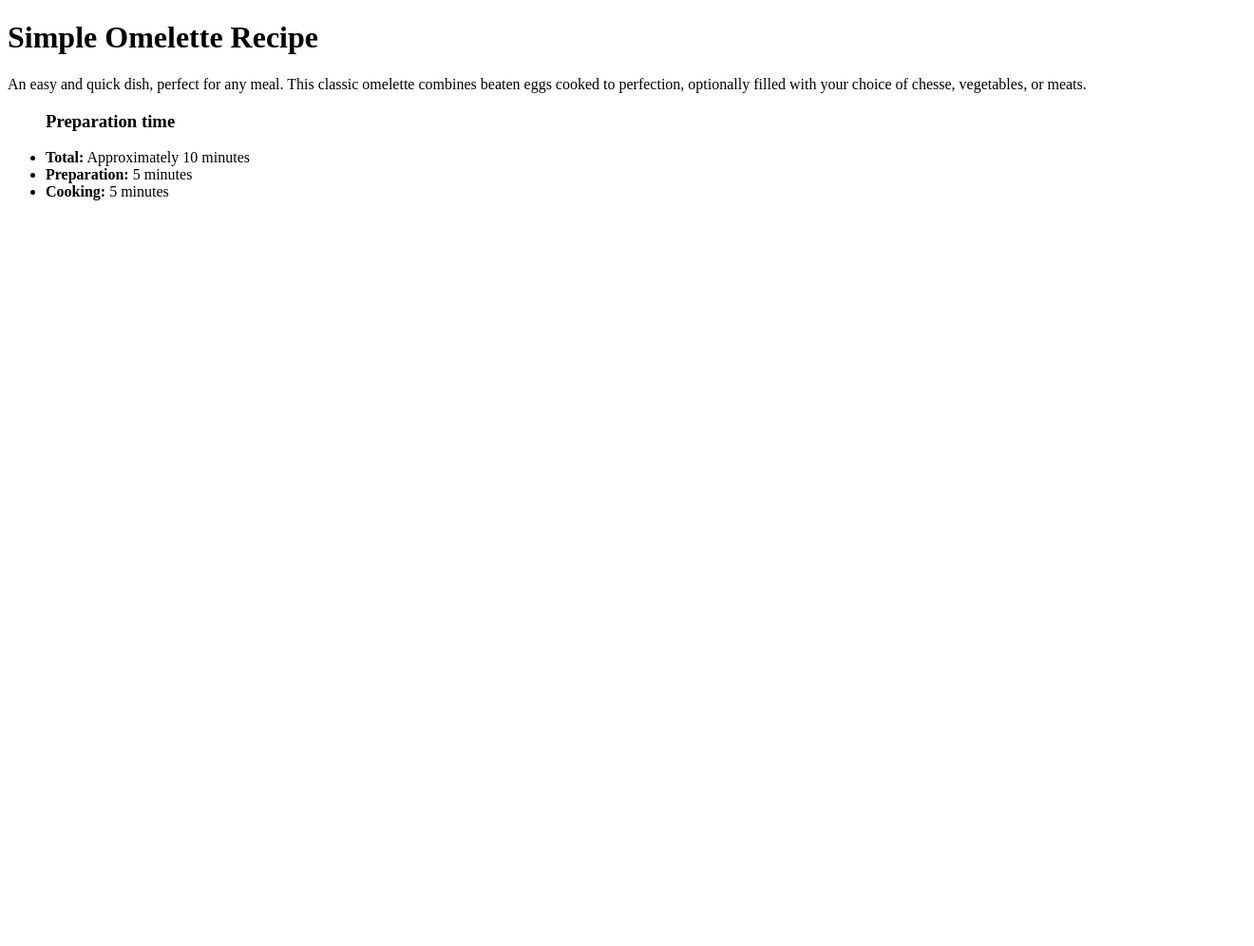
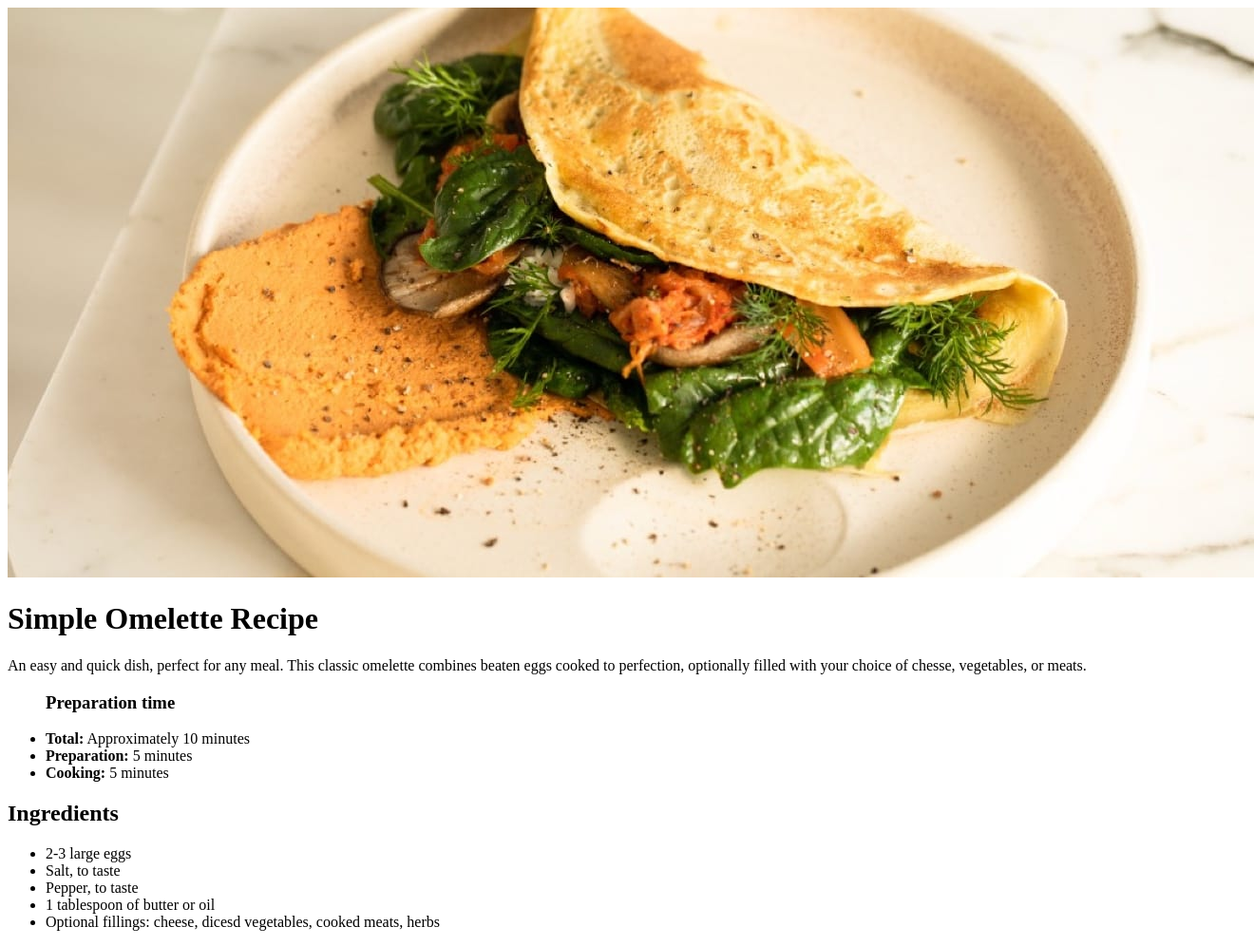
Before and after one commit to MeJahangir/recipePage, a plain HTML site: page index.html in a window 1280 px wide. Shown: the whole page at 95% size, 1320 px wide, since content can reach past the window. Before the commit the page ends 800 px from the top, so only its background shows below. Drawn offline with Linux system fonts and the light colour scheme.

Commit message:
Added ingredientes

```diff
--- a/index.html
+++ b/index.html
@@ -7,9 +7,11 @@
 </head>
 <body>
   <div id="container">
+    <img src="Media/image-omelette.jpeg" alt="omelette">
     <h1>Simple Omelette Recipe</h1>
     <p>An easy and quick dish, perfect for any meal. This classic omelette combines beaten eggs cooked to perfection, optionally filled with your choice of chesse, vegetables, or meats.</p>
-  <section id="prepTime">
+
+    <section id="prepTime">
     <ul>
       <h3>Preparation time</h3>
       <li><strong>Total:</strong> Approximately 10 minutes</li>
@@ -18,6 +20,14 @@
     </ul>
   </section>
 
+  <h2>Ingredients</h2>
+  <ul>
+    <li>2-3 large eggs</li>
+    <li>Salt, to taste</li>
+    <li>Pepper, to taste</li>
+    <li>1 tablespoon of butter or oil</li>
+    <li>Optional fillings: cheese, dicesd vegetables, cooked meats, herbs</li>
+  </ul>
 
   </div>
 </body>
```
Also changed, not shown: Media/image-omelette.jpeg (added).
